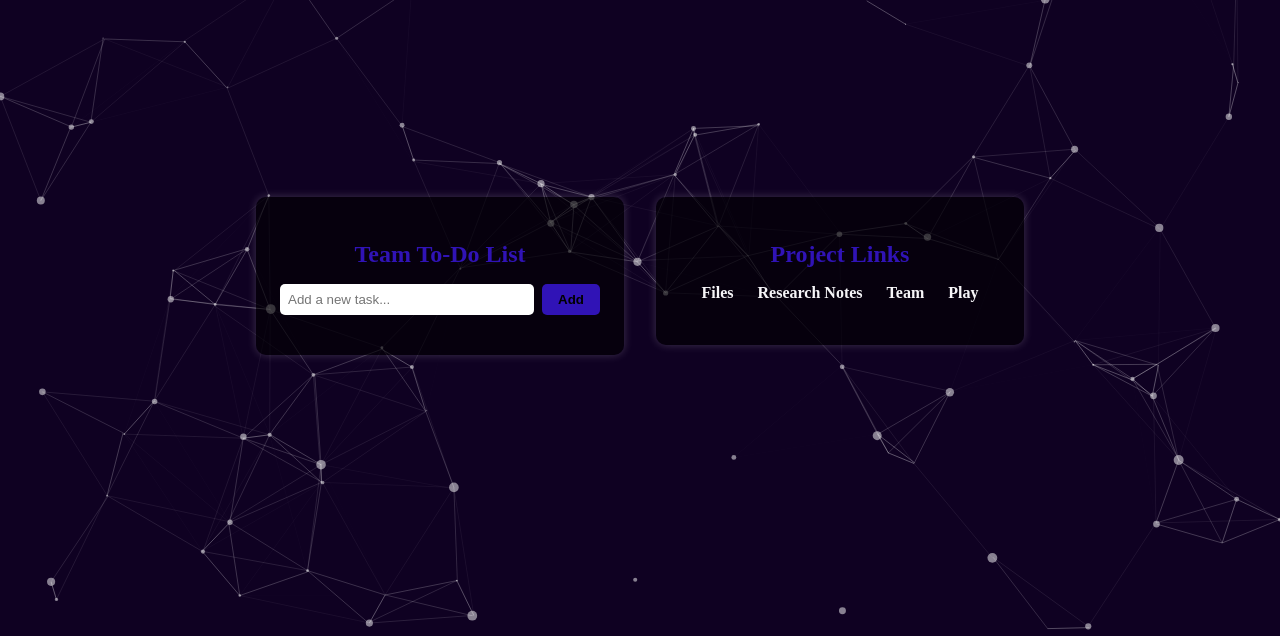
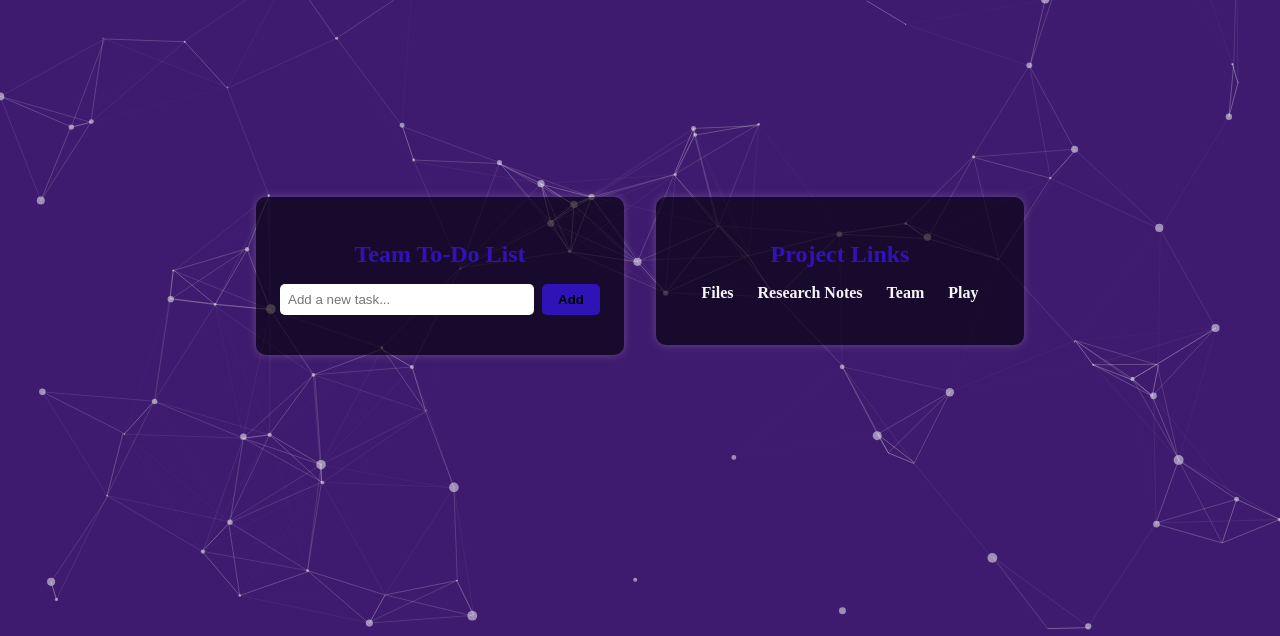
Before and after one commit to kadengardiner/projectWebsite, a plain HTML site: page index.html in a window 1280 px wide. Shown: the part 164-800 px from the top of the page. Drawn offline with Linux system fonts and the light colour scheme.

Commit message:
Change background color in style.css

```diff
--- a/css/style.css
+++ b/css/style.css
@@ -5,7 +5,7 @@
   width: 100%;
   height: 100%;
   z-index: -1;
-  background-color: #0f0122;
+  background-color: #3e1b6e;
 }
 
 h1 {
```
